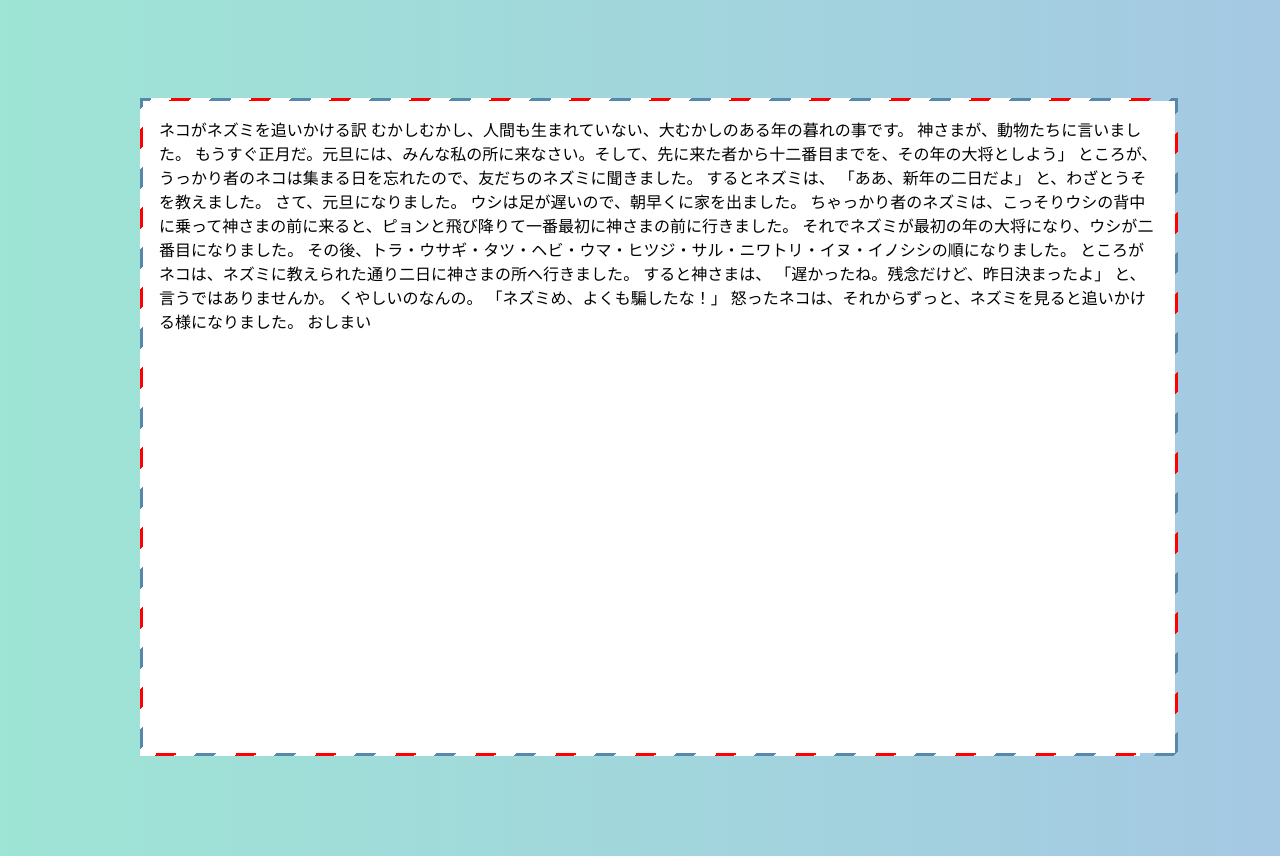
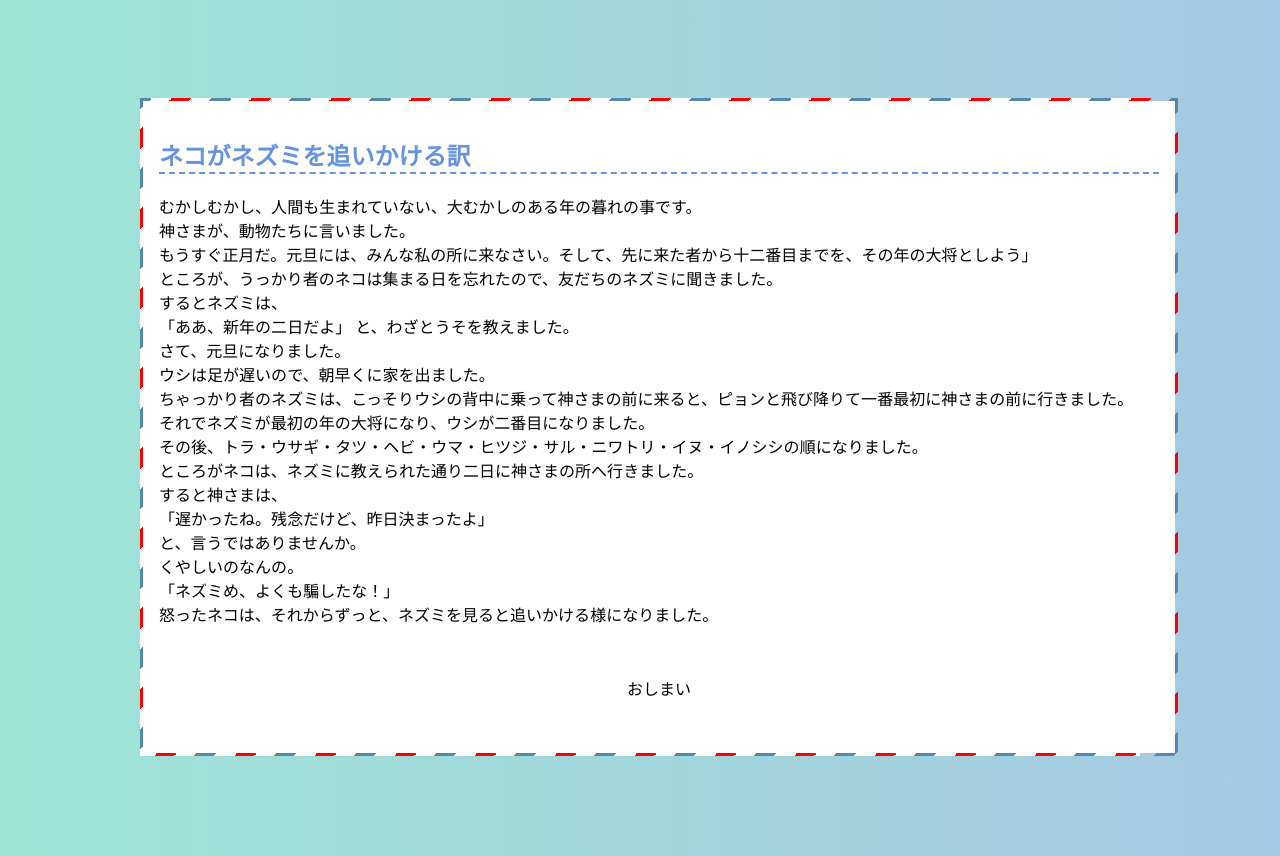
Before and after one commit to megumiimai/jquery-kanji-reading-helper, a plain HTML site: page demo/index.html in a window 1280 px wide. Shown: the part 1000-1856 px from the top of the page. Drawn offline with nearby package versions, Linux system fonts and the light colour scheme.

Commit message:
fix class

```diff
--- a/demo/index.html
+++ b/demo/index.html
@@ -73,8 +73,8 @@
         </div>
 
         <div class="container">
-            <div class="text text-color" style="height: 620px;">
-                <h2 class="title">ネコがネズミを追いかける訳</h2>
+            <div class="text" style="height: 620px;">
+                <h2 class="title text-color">ネコがネズミを追いかける訳</h2>
                 <div class="text-color">むかしむかし、人間も生まれていない、大むかしのある年の暮れの事です。</div>
                 <div class="text-color">神さまが、動物たちに言いました。</div>
                 <div class="text-color">もうすぐ正月だ。元旦には、みんな私の所に来なさい。そして、先に来た者から十二番目までを、その年の大将としよう」</div>
```
